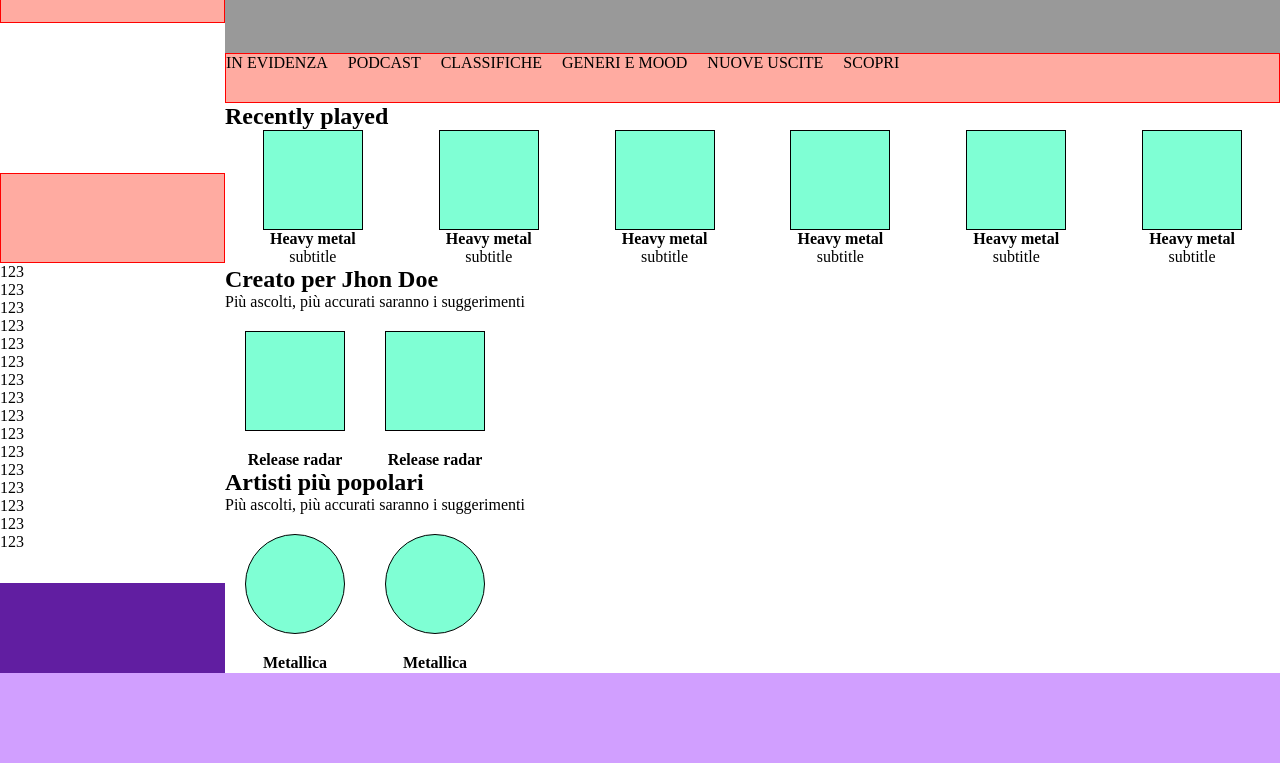
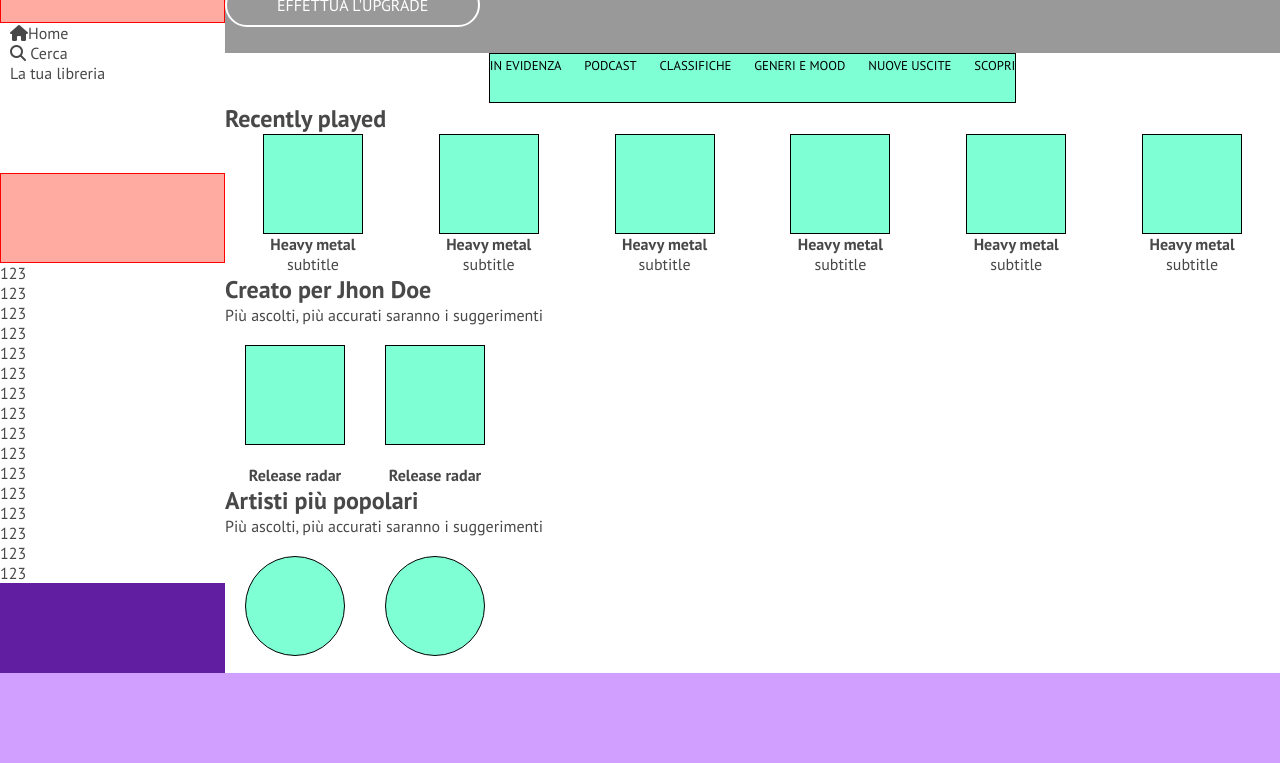
Before and after one commit to erikvella/html-css-spotifyweb, a plain HTML site: page index.html in a window 1280 px wide. Shown: the part 37-800 px from the top of the page. Drawn offline with Linux system fonts and the light colour scheme.

Commit message:
[fix] main menu

```diff
--- a/css/style.css
+++ b/css/style.css
@@ -2,6 +2,10 @@
   margin: 0;
   padding: 0;
   box-sizing: border-box;
+  color: rgb(72, 72, 72);
+  font-family: 'Montserrat', sans-serif;
+font-family: 'Open Sans', sans-serif;
+font-family: 'PT Sans', sans-serif;
 }
 
 .debug{
@@ -114,11 +118,28 @@ overflow-y:auto;
   background-color: rgba(0, 0, 0, .4);
 
 }
+.btn{
+
+}
+
+.btn a{
+  padding: 10px 50px;
+  border: 2px white solid;
+  border-radius: 30px;
+text-decoration: none;
+color: white;
+
+margin-top: 20px;
+
+
+}
 
 .main-menu{
-  width: 100%;
+  width: 50%;
+
+  height: 50px;
+  margin: auto;
   margin-top: 90px;
-  height: 50px;
 
 }
 
@@ -147,15 +168,28 @@ overflow-y:auto;
 
 /* stili relativi al menu */
 
+
+
+
 .menu2{
 list-style: none;
-align-items: center;
+justify-content: space-between;
 flex-wrap: wrap;
-gap: 20px;
+
 
 }
 .menu2 li a{
    text-decoration: none;
    color: black;
+   font-size: 0.8rem;
+}
+
+ul li a{
+  list-style: none;
+  text-decoration: none;
 
 }
+
+.menu1 li a{
+  margin-left: 10px;
+}
--- a/index.html
+++ b/index.html
@@ -1,6 +1,10 @@
 <!DOCTYPE html>
 <html lang="en">
 <head>
+  <link rel="preconnect" href="https://fonts.googleapis.com">
+<link rel="preconnect" href="https://fonts.gstatic.com" crossorigin>
+<link href="https://fonts.googleapis.com/css2?family=Montserrat:wght@400;700&family=Open+Sans&family=PT+Sans:ital,wght@0,400;0,700;1,400&display=swap" rel="stylesheet">
+  <link rel="stylesheet" href="https://cdnjs.cloudflare.com/ajax/libs/font-awesome/6.4.0/css/all.min.css" integrity="sha512-iecdLmaskl7CVkqkXNQ/ZH/XLlvWZOJyj7Yy7tcenmpD1ypASozpmT/E0iPtmFIB46ZmdtAc9eNBvH0H/ZpiBw==" crossorigin="anonymous" referrerpolicy="no-referrer" />
   <link rel="stylesheet" href="css/style.css">
   <meta charset="UTF-8">
   <meta name="viewport" content="width=device-width, initial-scale=1.0">
@@ -19,9 +23,28 @@
        <div class="main-side">
 
 
+        <!-- qui inizia il menu di sinistra -->
+
               <div class="logo  debug">logo</div>
 
-              <div class="side-menu"></div>
+              <div class="side-menu">
+                   <nav>
+                    <ul class="menu1">
+                      <li>
+                        <a href="#">
+                          <i class="fa-solid fa-house"></i>Home</a>
+                      </li>
+                      <li>
+                        <a href="#">
+                          <i class="fa-solid fa-magnifying-glass"></i>
+                          Cerca</a>
+                      </li>
+                      <li>
+                        <a href="#">La tua libreria</a>
+                      </li>
+                    </ul>
+                   </nav>
+              </div>
 
               <div class="crea-playlist debug"></div>
 
@@ -72,12 +95,27 @@
 
       <!-- qui vado a definire il corpo centrale della pagina -->
 
+
+
       <div class="main-container">
 
 
-           <div class="top-bar"></div>
 
-           <div class="main-menu debug">
+                <!-- parte realita alla parte fixed dell'upgrade -->
+
+
+
+
+
+
+           <div class="top-bar">
+            <div class="btn flex">
+              <a href="#">EFFETTUA L'UPGRADE</a>
+            </div>
+           </div>
+                       <!-- menu principale -->
+
+            <div class="main-menu debug2">
               <nav>
                <ul class="menu2 flex">
                  <li>
@@ -102,6 +140,9 @@
                </ul>
               </nav>
         </div>
+
+
+
 
 
 
```
Lines whose indentation alone changed are shown as unchanged.
